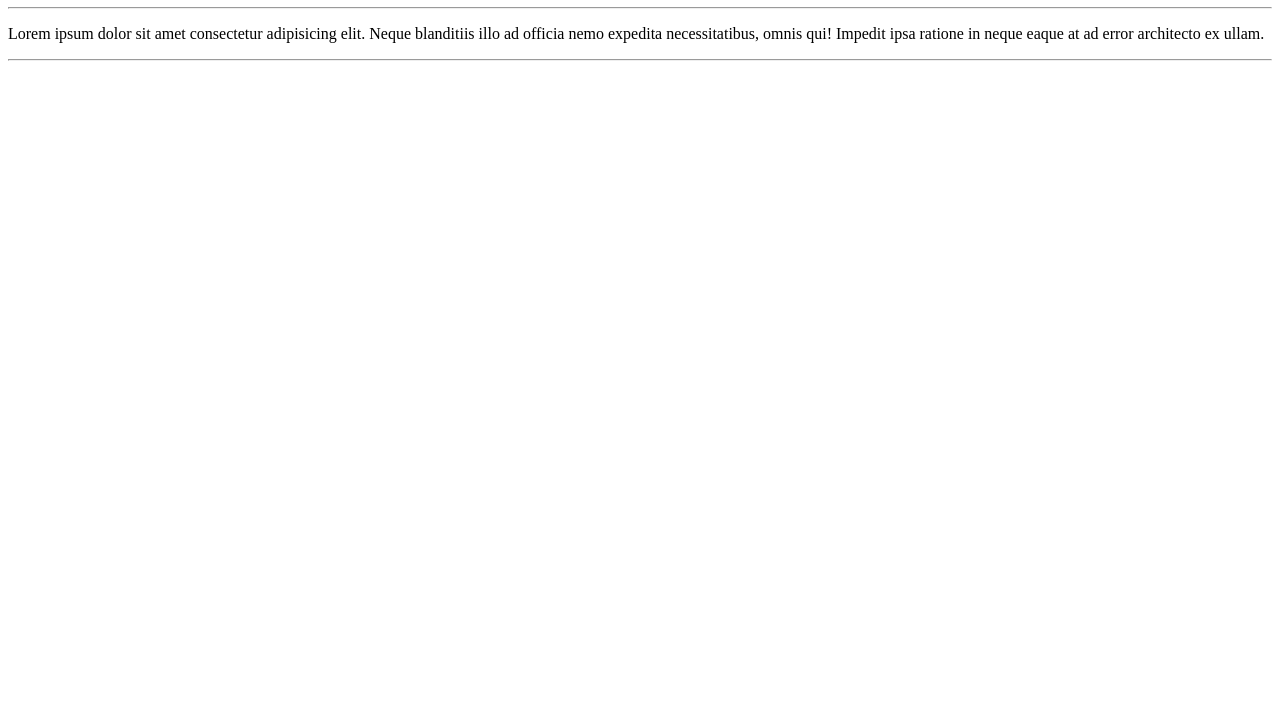
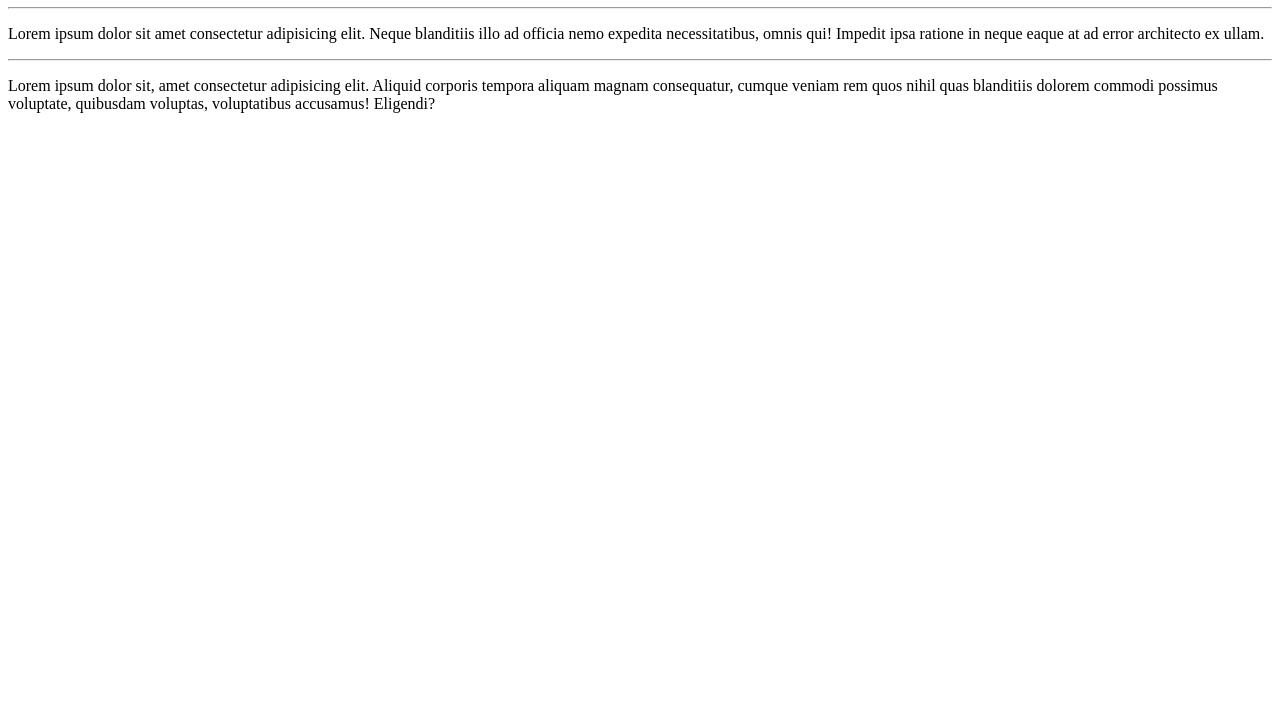
Before and after one commit to stephcust/Ola-Mundo, a plain HTML site: page site-exemplo/index.html in a window 1280 px wide. Shown: the part 73-800 px from the top of the page. Drawn offline with Linux system fonts and the light colour scheme.

Commit message:
adicionei um parágrafo

```diff
--- a/site-exemplo/index.html
+++ b/site-exemplo/index.html
@@ -11,5 +11,6 @@
     <hr>
     <p>Lorem ipsum dolor sit amet consectetur adipisicing elit. Neque blanditiis illo ad officia nemo expedita necessitatibus, omnis qui! Impedit ipsa ratione in neque eaque at ad error architecto ex ullam.</p>
     <hr>
+    <p>Lorem ipsum dolor sit, amet consectetur adipisicing elit. Aliquid corporis tempora aliquam magnam consequatur, cumque veniam rem quos nihil quas blanditiis dolorem commodi possimus voluptate, quibusdam voluptas, voluptatibus accusamus! Eligendi?</p>
 </body>
 </html>
```
